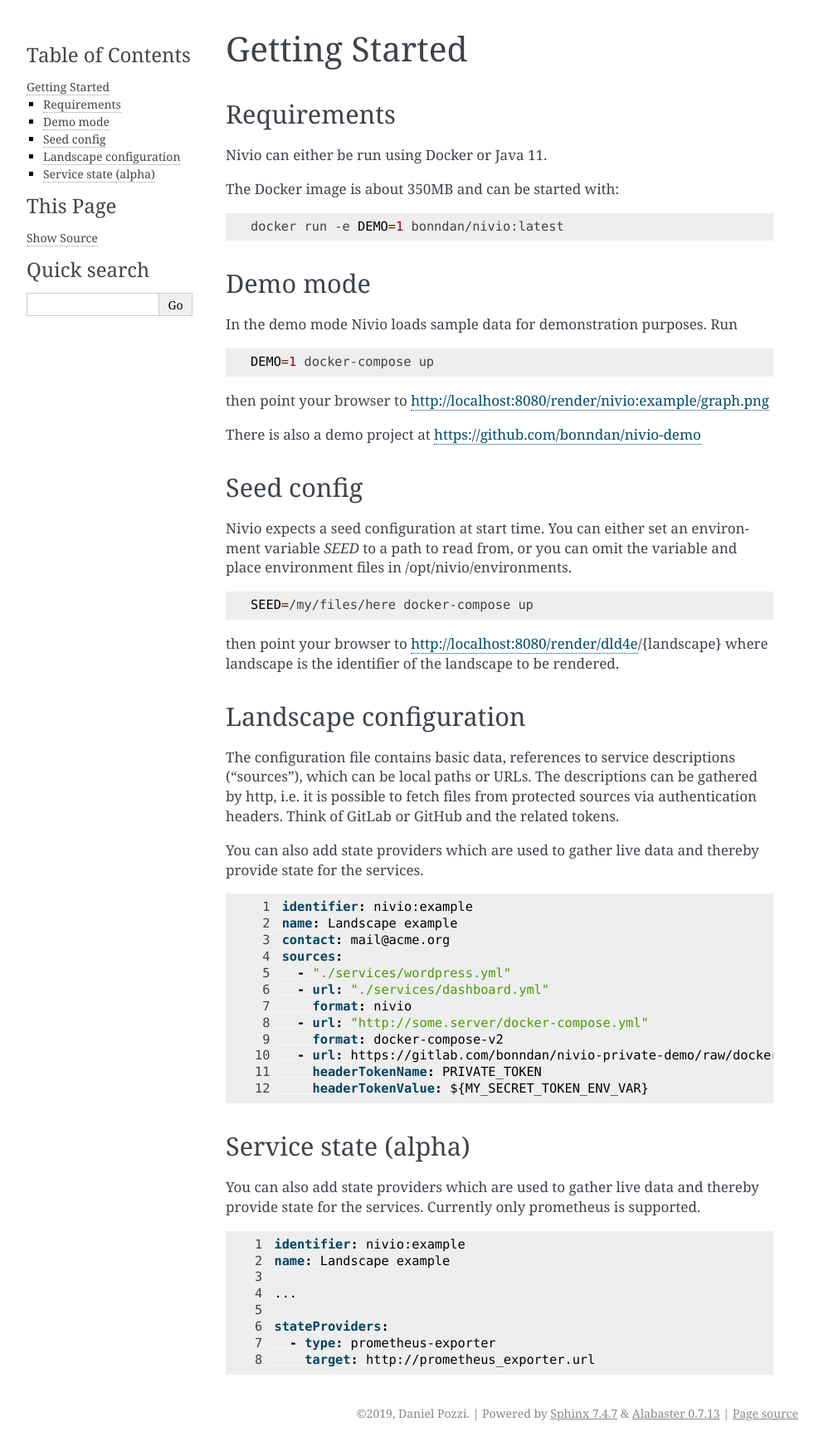
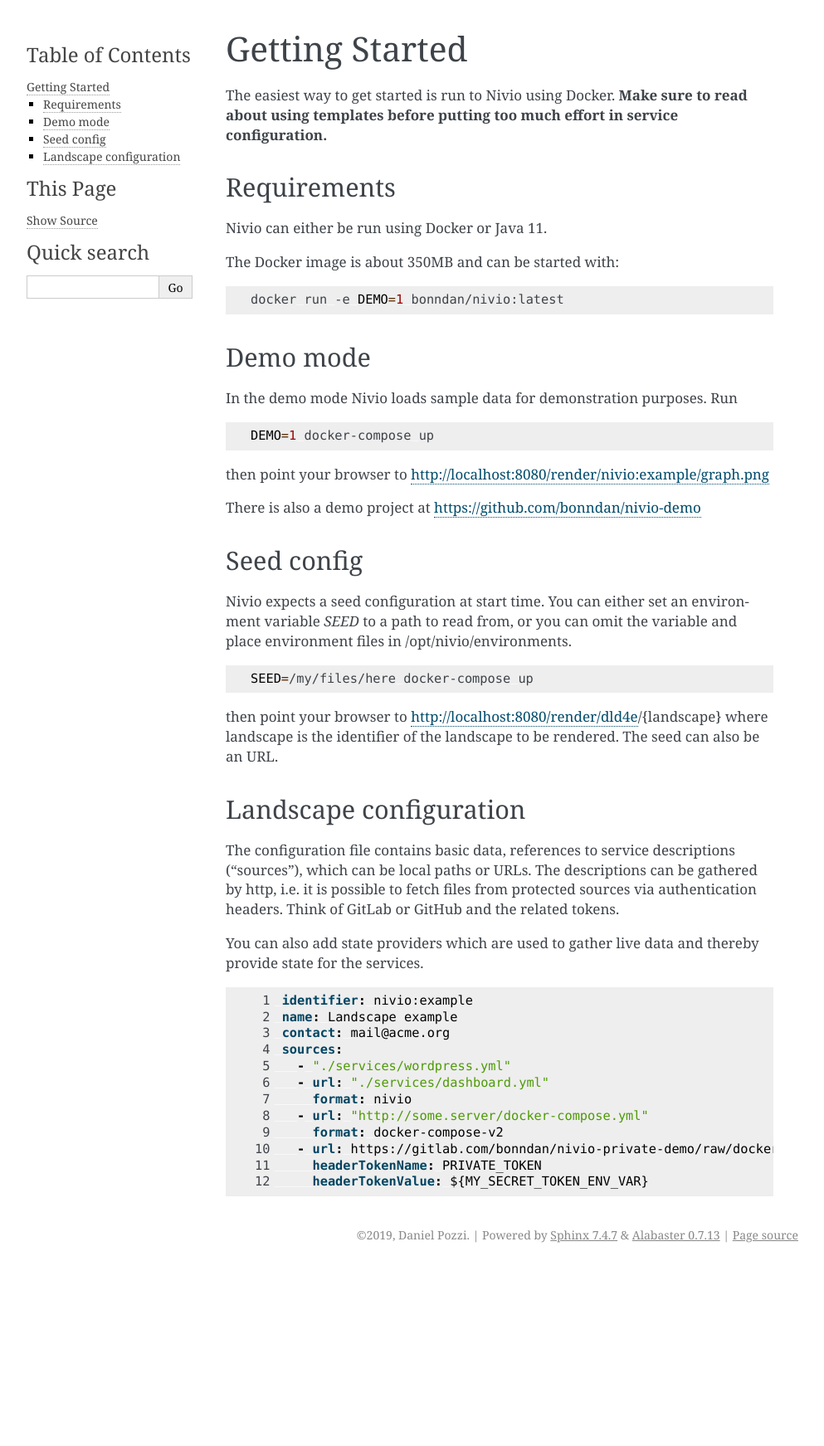
Before and after one commit to dedica-team/nivio, a Sphinx documentation site: the page built from docs/source/install.rst, in a window 1280 px wide. Shown: the whole page at 83% size, without its empty margins (148-1141 px from the left). Built offline with Sphinx 7.4.7, drawn with Linux system fonts in a browser that asks for light colours; after the commit the page ends 1528 px from its top, so only the background shows below that.

Commit message:
updated docs

```diff
--- a/docs/source/install.rst
+++ b/docs/source/install.rst
@@ -1,5 +1,8 @@
 Getting Started
 ===============
+
+The easiest way to get started is run to Nivio using Docker. **Make sure to read about using templates before putting too much effort in service configuration.**
+
 
 Requirements
 ------------
@@ -37,7 +40,7 @@
     SEED=/my/files/here docker-compose up
 
 then point your browser to http://localhost:8080/render/dld4e/{landscape} where landscape is the identifier of the landscape
-to be rendered.
+to be rendered. The seed can also be an URL.
 
 
 Landscape configuration
@@ -64,21 +67,3 @@
       - url: https://gitlab.com/bonndan/nivio-private-demo/raw/docker-compose.yml
         headerTokenName: PRIVATE_TOKEN
         headerTokenValue: ${MY_SECRET_TOKEN_ENV_VAR}
-
-
-Service state (alpha)
----------------------
-
-You can also add state providers which are used to gather live data and thereby provide state for the services. Currently only prometheus is supported.
-
-.. code-block:: yaml
-   :linenos:
-
-    identifier: nivio:example
-    name: Landscape example
-
-    ...
-
-    stateProviders:
-      - type: prometheus-exporter
-        target: http://prometheus_exporter.url
```
Also changed, not shown: docs/source/model.rst (+19 -1 lines).
